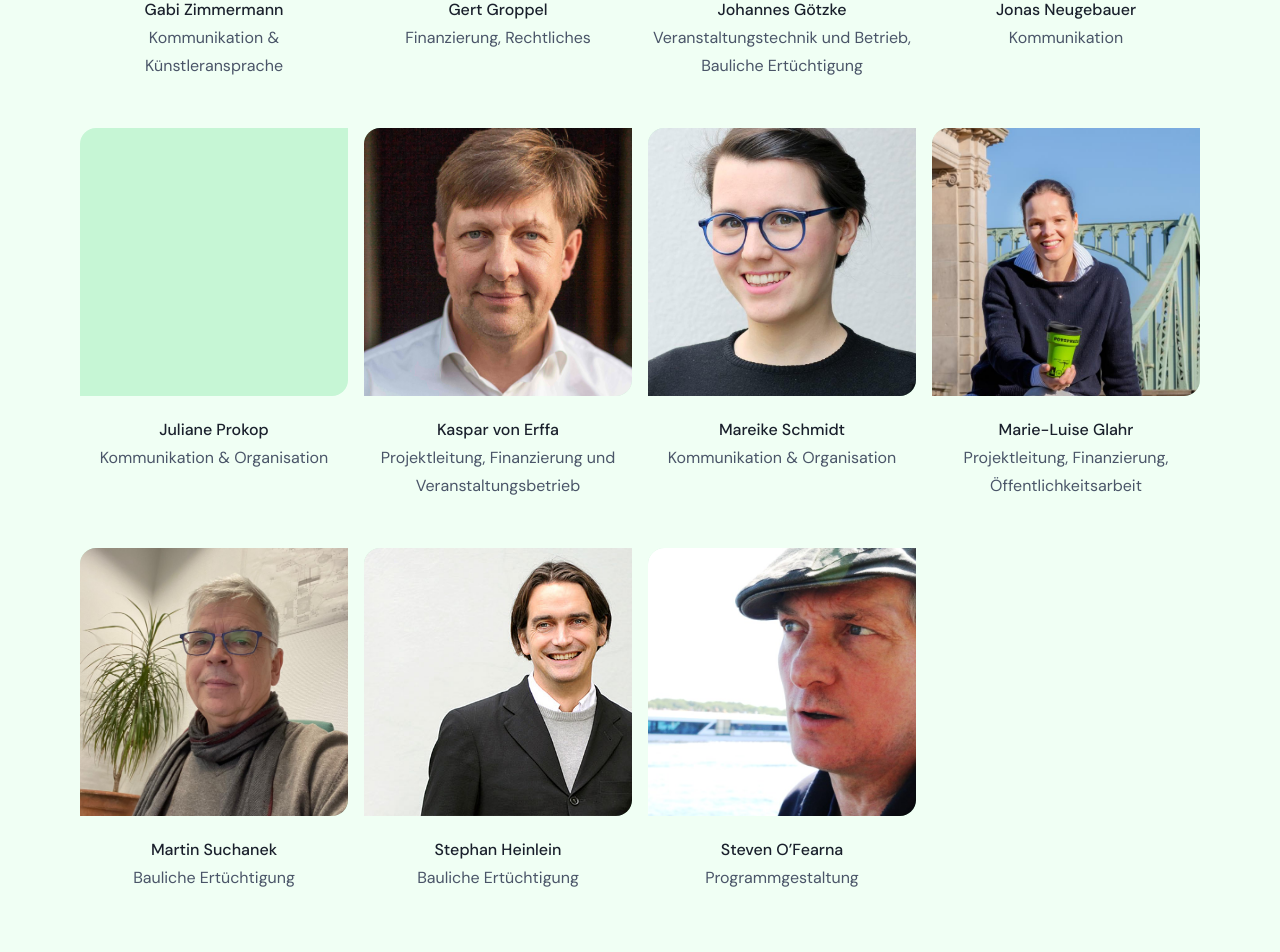
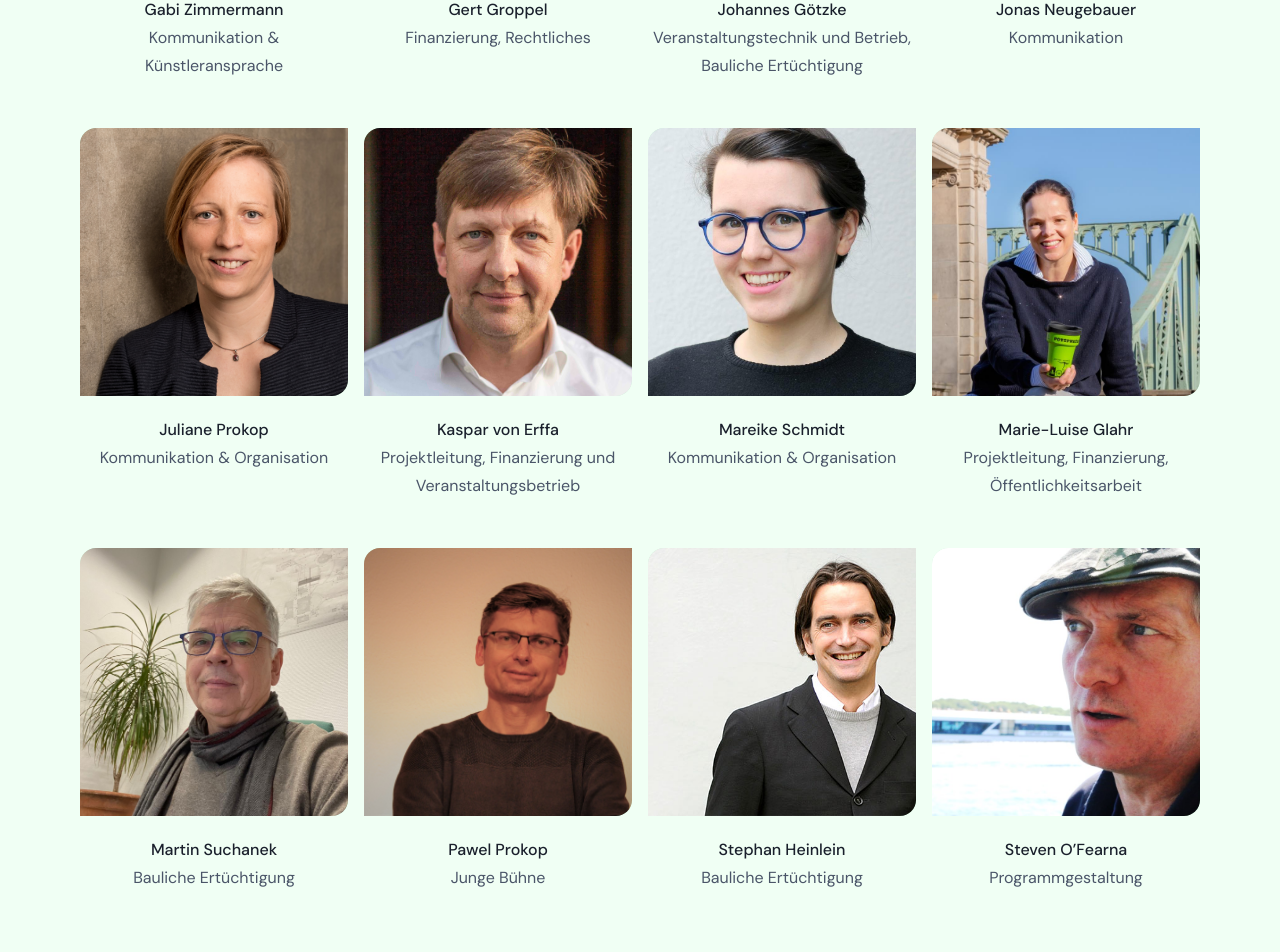
Before and after one commit to potsdamer-buergerstiftung/inselbuehne, a Next.js app: page /ueber-uns in a window 1280 px wide. Shown: the part 980-1932 px from the top of the page. Built offline with nearby package versions, Linux system fonts and the light colour scheme.

Commit message:
add juliane and pawel

```diff
--- a/pages/ueber-uns.tsx
+++ b/pages/ueber-uns.tsx
@@ -85,6 +85,7 @@ const team: TeamMember[] = [
   {
     name: "Juliane Prokop",
     role: "Kommunikation & Organisation",
+    image: "juliane-prokop.jpg",
   },
   {
     name: "Martin Suchanek",
@@ -94,6 +95,11 @@ const team: TeamMember[] = [
   {
     name: "Jonas Neugebauer",
     role: "Kommunikation",
+  },
+  {
+    name: "Pawel Prokop",
+    role: "Junge Bühne",
+    image: "pawel-prokop.jpg",
   },
 ];
 
```
Also changed, not shown: public/team/juliane-prokop.jpg (added), public/team/pawel-prokop.jpg (added).
